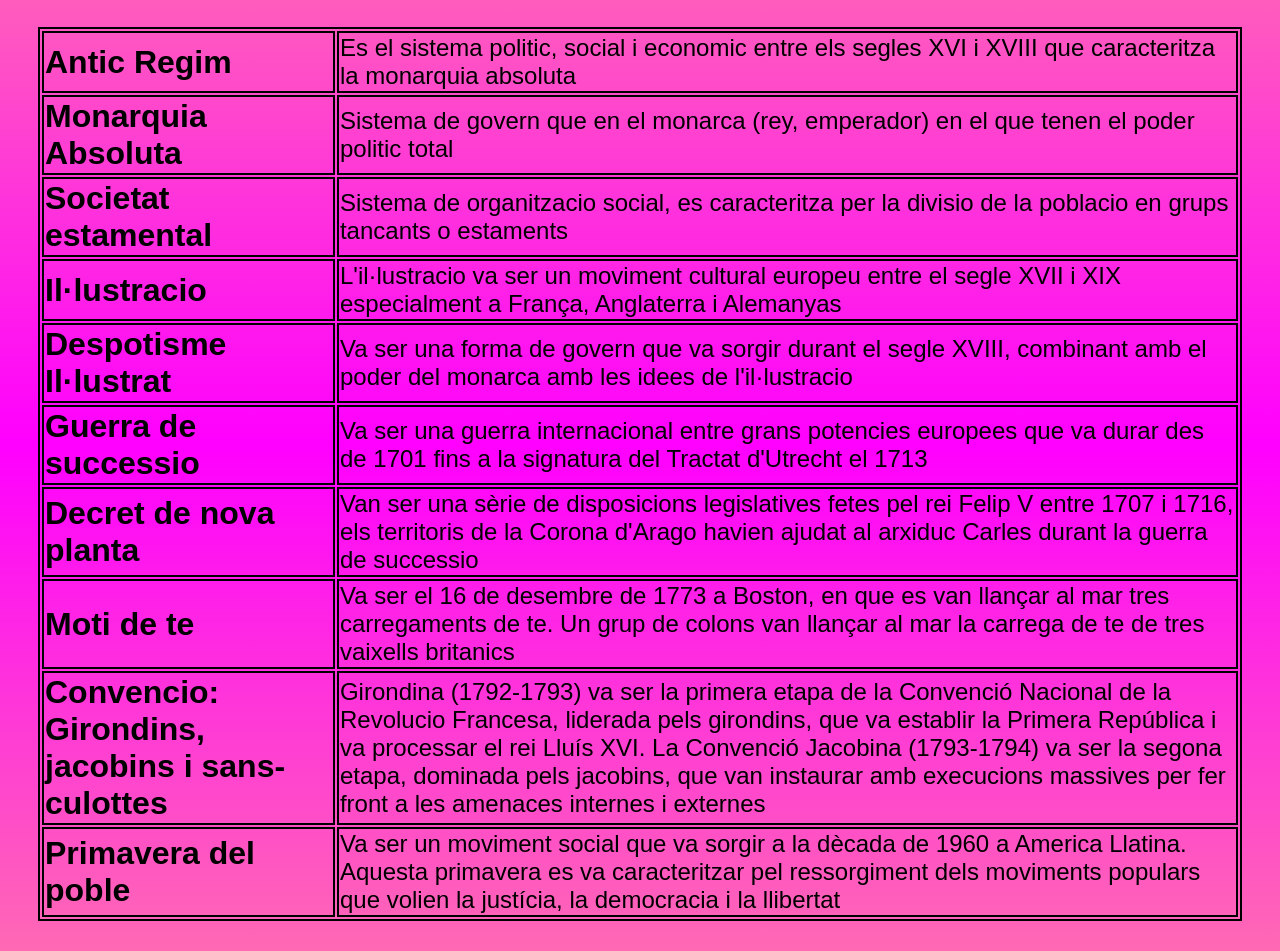
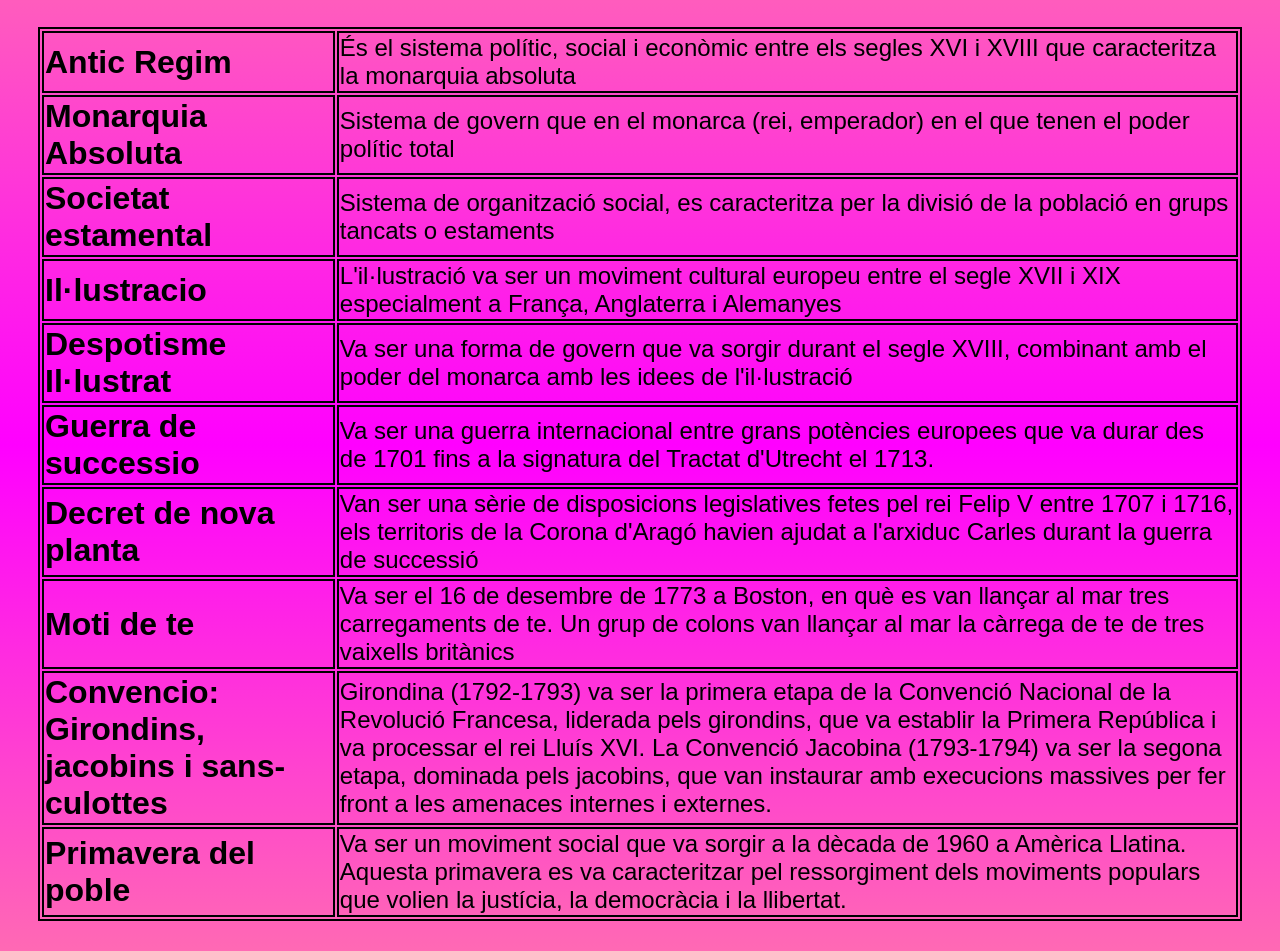
Before and after one commit to Maxitusss99/MaxitusssWP, a plain HTML site: page GlossariT1.html in a window 1280 px wide. Shown: the part 61-1012 px from the top of the page. Drawn offline with Linux system fonts and the light colour scheme.

Commit message:
Update GlossariT1.html

```diff
--- a/GlossariT1.html
+++ b/GlossariT1.html
@@ -8,47 +8,48 @@
         <table>
         <tr>
             <th>Antic Regim</th>
-            <td>Es el sistema politic, social i economic entre els segles XVI i XVIII que caracteritza la monarquia absoluta
+            <td>És el sistema polític, social i econòmic entre els segles XVI i XVIII que caracteritza la monarquia absoluta
             </td>
         </tr>
         <tr>
             <th>Monarquia Absoluta</th>
-            <td>Sistema de govern que en el monarca (rey, emperador) en el que tenen el poder politic total</td>
+            <td>Sistema de govern que en el monarca (rei, emperador) en el que tenen el poder polític total</td>
         </tr>
         <tr>
             <th>Societat estamental</th>
-            <td>Sistema de organitzacio social, es caracteritza per la divisio de la poblacio en grups tancants o estaments</td>
+            <td>Sistema de organització social, es caracteritza per la divisió de la població en grups tancats o estaments</td>
         </tr>
         <tr>
             <th>Il·lustracio</th>
-            <td>L'il·lustracio va ser un moviment cultural europeu entre el segle XVII i XIX especialment a França, Anglaterra i Alemanyas</td>
+            <td>L'il·lustració va ser un moviment cultural europeu entre el segle XVII i XIX especialment a França, Anglaterra i Alemanyes</td>
         </tr>
         <tr>
             <th>Despotisme Il·lustrat</th>
-            <td>Va ser una forma de govern que va sorgir durant el segle XVIII, combinant amb el poder del monarca amb les idees de l'il·lustracio</td>
+            <td>Va ser una forma de govern que va sorgir durant el segle XVIII, combinant amb el poder del monarca amb les idees de l'il·lustració</td>
         </tr>
         <tr>
             <th>Guerra de successio</th>
-            <td>Va ser una guerra internacional entre grans potencies europees que va durar des de 1701 fins a la signatura del Tractat d'Utrecht el 1713</td>
+            <td>Va ser una guerra internacional entre grans potències europees que va durar des de 1701 fins a la signatura del Tractat d'Utrecht el 1713.</td>
         </tr>
         <tr>
             <th>Decret de nova planta</th>
-            <td>Van ser una sèrie de disposicions legislatives fetes pel rei Felip V entre 1707 i 1716, els territoris de la Corona d'Arago havien ajudat al arxiduc Carles durant la guerra de successio</td>
+            <td>Van ser una sèrie de disposicions legislatives fetes pel rei Felip V entre 1707 i 1716, els territoris de la Corona d'Aragó havien ajudat a l'arxiduc Carles durant la guerra de successió</td>
         </tr>
         <tr>
             <th>Moti de te</th>
-            <td>Va ser el 16 de desembre de 1773 a Boston, en que es van llançar al mar tres carregaments de te. Un grup de colons van llançar al mar la carrega de te de tres vaixells britanics</td>
+            <td>Va ser el 16 de desembre de 1773 a Boston, en què es van llançar al mar tres carregaments de te. Un grup de colons van llançar al mar la càrrega de te de tres vaixells britànics</td>
         </tr>
         <tr>
             <th>Convencio: Girondins, jacobins
                 i sans-culottes
             </th>
-            <td>Girondina (1792-1793) va ser la primera etapa de la Convenció Nacional de la Revolucio Francesa, liderada pels girondins, que va establir la Primera República i va processar el rei Lluís XVI. La Convenció Jacobina (1793-1794) va ser la segona etapa, dominada pels jacobins, que van instaurar amb execucions massives per fer front a les amenaces internes i externes</td>
+            <td>Girondina (1792-1793) va ser la primera etapa de la Convenció Nacional de la Revolució Francesa, liderada pels girondins, que va establir la Primera República i va processar el rei Lluís XVI. La Convenció Jacobina (1793-1794) va ser la segona etapa, dominada pels jacobins, que van instaurar amb execucions massives per fer front a les amenaces internes i externes.</td>
         </tr>
         <tr>
             <th>Primavera del poble</th>
-            <td>Va ser un moviment social que va sorgir a la dècada de 1960 a America Llatina. Aquesta primavera es va caracteritzar pel ressorgiment dels moviments populars que volien la justícia, la democracia i la llibertat</td>
+            <td>Va ser un moviment social que va sorgir a la dècada de 1960 a Amèrica Llatina. Aquesta primavera es va caracteritzar pel ressorgiment dels moviments populars que volien la justícia, la democràcia i la llibertat.</td>
         </tr>
     </table>
     </body>
+
 </html>
```
